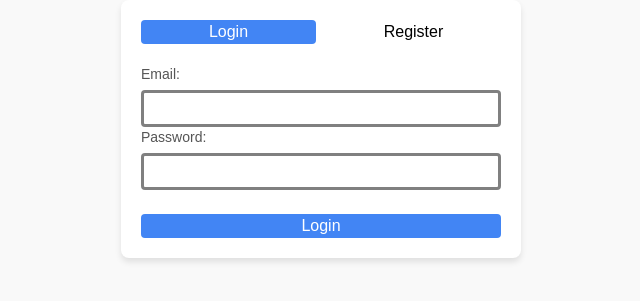
After one commit to fr1tzley/resume, a Flask app: page /loginpage in a window 1280 px wide. The commit adds this page. Shown: the top 301 px of the page, without its empty margins (319-959 px from the left). Run offline with Flask 3, Linux system fonts and the light colour scheme; parts of the project's set-up code (start-up, migrations or seed data) failed here and were passed over; some libraries are stand-ins or nearby versions.

Commit message:
complete the frontend login workflow, allowing users to login and register from an html page

```diff
--- a/app.py
+++ b/app.py
@@ -39,6 +39,7 @@ pg_username = os.getenv("POSTGRES_USERNAME")
 pg_password = os.getenv("POSTGRES_PASSWORD")
 pg_db = os.getenv("POSTGRES_DB")
 pg_port = os.getenv("POSTGRES_PORT")
+DEV_MODE = True
 postgres_connection_string = f"postgresql://{pg_username}:{pg_password}@localhost:{pg_port}/{pg_db}"
 
 
@@ -50,7 +51,8 @@ app.config["MAIL_USERNAME"] = os.environ.get("MAIL_USERNAME")
 app.config["MAIL_PASSWORD"] = os.environ.get("MAIL_PASSWORD")
 app.config["MAIL_USE_TLS"] = True
 app.config["SQLALCHEMY_DATABASE_URI"] = postgres_connection_string
-
+if DEV_MODE:
+    app.config['SEND_FILE_MAX_AGE_DEFAULT'] = 0
 
 mail = Mail(app)
 db = SQLAlchemy(app)
@@ -88,6 +90,10 @@ def landing():
 @app.route('/upload')
 def upload():
     return render_template('upload.html')
+
+@app.route('/loginpage')
+def loginpage():
+    return render_template('login.html')
 
 
 def generate_verification_token(length=32):
@@ -163,7 +169,6 @@ def register():
         return jsonify({'error': password_message}), 401
 
     token = generate_verification_token()
-    #TODO this doesnt actually work
 
     user = User(email=data['email'])
     user.set_password(data['password'])
--- a/backend/utils/text_extraction.py
+++ b/backend/utils/text_extraction.py
@@ -11,7 +11,7 @@ from pypdf import PdfReader
 import spacy
 from spacy.matcher import Matcher
 import os
-
+import re
 
 nlp = spacy.load('en_core_web_sm')
 matcher = Matcher(nlp.vocab)
@@ -62,7 +62,7 @@ def extract_interview_notes(filepath):
             rest, areas_of_improvement = rest.split(" \nAreas  for  Improvement:  \n")
             _, strengths = rest.split(" \nCandidate's  Strengths:  \n")
 
-            return strengths.split("●"), areas_of_improvement.split("●"), job_fit
+            return strengths.split("●"), areas_of_improvement.split("●"), re.sub("\n", "", job_fit)
         except Exception as e:
             raise Exception("Error encountered while unpacking interview notes. Maybe check your formatting?")
 
--- /dev/null
+++ b/static/js/errorInfoUtils.js
@@ -0,0 +1,18 @@
+function hideErrorInfo() {
+    let errorBar = document.getElementById("error-bar");
+    let infoBar = document.getElementById("info-bar");
+    if (errorBar) {
+        errorBar.style.display = "none";
+
+    }
+    if (infoBar) {
+        infoBar.style.display = "none";
+    }
+
+}
+
+function showBarWithMsg(id,msg) {
+    let bar = document.getElementById(id)
+    bar.style.display = "block"
+    bar.innerText = msg
+}
--- /dev/null
+++ b/static/stylesheets/login.css
@@ -0,0 +1,106 @@
+body {
+    font-family: Arial, sans-serif;
+    background-color: #f9f9f9;
+    margin: 0;
+    padding: 0;
+    display: flex;
+    justify-content: center;
+    align-items: center;
+    height: 100%;
+}
+
+.form-container {
+    background: #ffffff;
+    box-shadow: 0 4px 6px rgba(0, 0, 0, 0.1);
+    border-radius: 8px;
+    padding: 20px;
+    width: 400px;
+    text-align: center;
+}
+
+h1 {
+    font-size: 20px;
+    color: #333;
+    margin-bottom: 20px;
+}
+
+
+
+label {
+    display: block;
+    margin-bottom: 5px;
+    font-size: 14px;
+    color: #555;
+    display:flex;
+}
+
+input[type="text"] {
+    width: 100%;
+    padding: 5px;
+    font-size: 14px;
+    border: 3px solid grey;
+    border-radius: 4px;
+    display:flex;
+}
+
+input[type="password"] {
+    width: 100%;
+    padding: 5px;
+    font-size: 14px;
+    border: 3px solid grey;
+    border-radius: 4px;
+    display:flex;
+}
+
+button {
+    background-color: #4285f4;
+    color: #ddd;
+    font-size: 16px;
+    padding: 10px 15px;
+    border: none;
+    border-radius: 4px;
+    cursor: pointer;
+    width: 100%;
+    margin-top: 15px;
+}
+
+.form-button {
+    background-color: #4285f4;
+    color:white;
+}
+
+#form-button:hover {
+    background-color: #357ae8;
+    color:white;
+}
+
+
+button:hover {
+    background-color: #357ae8;
+}
+
+.error-bar{
+    display:none;
+    background-color:pink;
+    color: red;
+    font-size: 16px;
+    padding: 10px 15px;
+    border: none;
+    border-radius: 4px;
+    cursor: pointer;
+    width: 100%;
+    margin-top: 15px;
+}
+
+.info-bar{
+    display:none;
+    background-color:lightblue;
+    color: blue;
+    font-size: 16px;
+    padding: 10px 15px;
+    border: none;
+    border-radius: 4px;
+    cursor: pointer;
+    width: 100%;
+    margin-top: 15px;
+}
--- /dev/null
+++ b/templates/login.html
@@ -0,0 +1,165 @@
+<!DOCTYPE html>
+<html lang="en">
+<head>
+    <link rel="stylesheet" type="text/css" href="{{ url_for('static', filename='stylesheets/login.css') }}">
+    <script src="https://unpkg.com/react@18/umd/react.development.js"></script>
+    <script src="https://unpkg.com/react-dom@18/umd/react-dom.development.js"></script>
+    <script src="https://unpkg.com/babel-standalone@6/babel.min.js"></script>
+    <script src="https://cdnjs.cloudflare.com/ajax/libs/lucide/0.263.1/lucide.min.js"></script>
+    <script src="https://cdn.tailwindcss.com"></script>
+    <meta charset="UTF-8">
+    <meta name="viewport" content="width=device-width, initial-scale=1.0">
+    <title>Login or Register</title>
+    <style>
+        /* Additional styles for side-by-side buttons */
+        .button-container {
+            display: flex;
+            gap: 10px;
+            margin-bottom: 20px;
+        }
+
+        .button-container .form-button {
+            flex: 1;
+            margin-top: 0;
+        }
+    </style>
+</head>
+<body>
+    <div class="form-container">
+        <div class="button-container">
+            <button class="form-button" id="display-login-button" onclick="switchToLogin()">Login</button>
+            <button class="form-button" id="display-register-button" style="color:black; background-color:transparent;" onclick="switchToRegister()">Register</button>
+        </div>
+        <div id="error-bar" class="error-bar"></div>
+        <div id="info-bar" class="info-bar"></div>
+        <form id="loginForm" enctype="multipart/form-data">
+            <div>
+                <label for="login-email">Email:</label>
+                <input type="text" id="login-email" name="login-email" required>
+                <label for="login-password">Password:</label>
+                <input type="password" id="login-password" name="login-password" required>
+                <br>
+                <button type="button" class="form-button" id="login-button" onclick="login()">Login</button>
+            </div>
+        </form>
+
+        <form id="registerForm" enctype="multipart/form-data" style="display:none">
+            <div>
+                <label for="register-email">Email:</label>
+                <input type="text" id="register-email" name="register-email" required>
+                <label for="register-password">Password:</label>
+                <input type="password" id="register-password" name="reigster-password required">
+                <label for="register-confirm-password">Confirm Password:</label>
+                <input type="password" id="register-confirm-password" name="reigster-confirm-password">
+                <br>
+                <button type="button" class="form-button" id="register-button" onclick="register()">Register</button>
+            </div>
+        </form>
+    </div>
+    <script type="text/babel" src="{{ url_for('static', filename='js/errorInfoUtils.js') }}"></script>
+
+    <script>
+
+        function switchToLogin() {
+            switchForms("register", "login")
+        }
+
+        function switchToRegister() {
+            switchForms("login", "register")
+        }
+        function switchForms(switchFrom, switchTo) {
+            hideErrorInfo()
+            document.getElementById(switchFrom+"Form").style.display = "none"
+            document.getElementById(switchTo+"Form").style.display = "block"
+
+            fromButton = document.getElementById("display-" + switchFrom + "-button")
+            toButton = document.getElementById("display-" + switchTo + "-button")
+
+            fromButton.style.color = "black";
+            fromButton.style.backgroundColor = "transparent";
+
+            toButton.style.color = "white";
+            toButton.style.backgroundColor = "#4285f4";
+        }
+
+        async function login() {
+            hideErrorInfo()
+
+            email = document.getElementById("login-email").value
+            password = document.getElementById("login-password").value
+
+            if (password === "" || email === "" ) {
+                showBarWithMsg("error-bar", "Please fill in all the elements of the form.")
+                return
+            }
+            formData = {
+                email: email,
+                password: password
+            }
+
+            try {
+                const response = await fetch('http://127.0.0.1:5000/login', {
+                    method: 'POST',
+                    headers: {
+                        'Content-Type': 'application/json'
+                    },
+                    body: JSON.stringify(formData)
+                });
+
+                const data = await response.json();
+                showBarWithMsg("info-bar", data["token"])
+
+
+            } catch (error) {
+                alert('An error occurred while logging in. Please try again.');
+                console.error('Error:', error);
+                showBarWithMsg("error-bar", error)
+            }
+        }
+
+        async function register() {
+            hideErrorInfo()
+
+            email = document.getElementById("register-email").value
+            password = document.getElementById("register-password").value
+            confirmPassword = document.getElementById("register-confirm-password").value
+
+
+            if (password === "" || email === "" || confirmPassword === "") {
+                showBarWithMsg("error-bar", "Please fill in all the elements of the form.")
+                return
+            }
+            if (password !== confirmPassword) {
+                showBarWithMsg("error-bar", "Your passwords do not match.")
+                return
+            }
+
+            formData = {
+                email: email,
+                password: password
+            }
+
+            try {
+                const response = await fetch('http://127.0.0.1:5000/register', {
+                    method: 'POST',
+                    headers: {
+                        'Content-Type': 'application/json'
+                    },
+                    body: JSON.stringify(formData)
+                });
+
+                const data = await response.json();
+                showBarWithMsg("info-bar","Please check your email to verify your account.")
+
+
+            } catch (error) {
+                alert('An error occurred while registering. Please try again.');
+                console.error('Error:', error);
+                showBarWithMsg("error-bar", error)
+            }
+        }
+
+    </script>
+</body>
+
+</html>
--- a/templates/upload.html
+++ b/templates/upload.html
@@ -29,8 +29,9 @@
             </div>
             <button type="button" id="submit-button" onclick="submitFiles()">Submit Files</button>
         </form>
+        <div style="height: 5px;"></div>
+        <button type="button" class="collapsible">Job Description</button>
 
-        <button type="button" class="collapsible">Job Description</button>
         <div class="content">
             <div>Responsibilities</div>
             <div id="responsibilities"></div>
```
Also changed, not shown: static/stylesheets/upload.css (+12 -1 lines).
